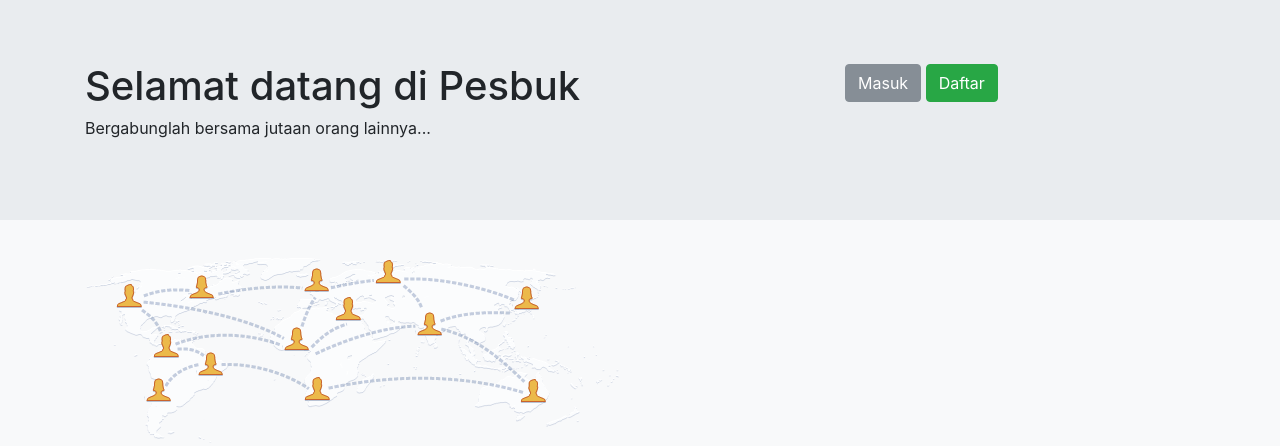
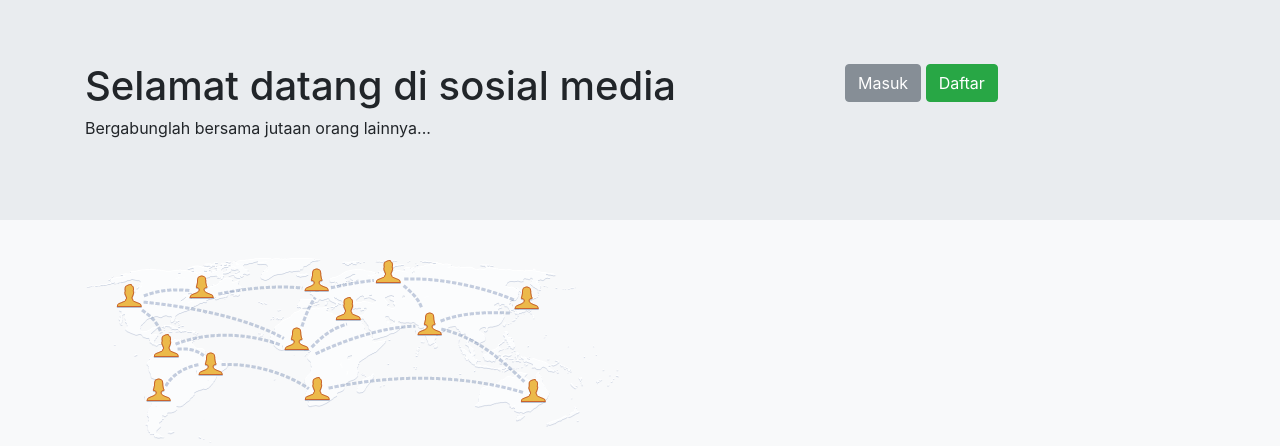
Before and after one commit to pranathadoddy/sosial-media-cilsy, a PHP site: page / in a window 1280 px wide. Shown: the top 446 px of the page. Run offline with PHP 8.4, Linux system fonts and the light colour scheme.

Commit message:
Change label

```diff
--- a/index.php
+++ b/index.php
@@ -14,7 +14,7 @@
             <div class="container">
                 <div class="row">
                     <div class="col-md-8">
-                        <h1>Selamat datang di Pesbuk</h1>
+                        <h1>Selamat datang di sosial media</h1>
                         <p>Bergabunglah bersama jutaan orang lainnya...</p>
                     </div>
                     <div class="col-md-4">
```
